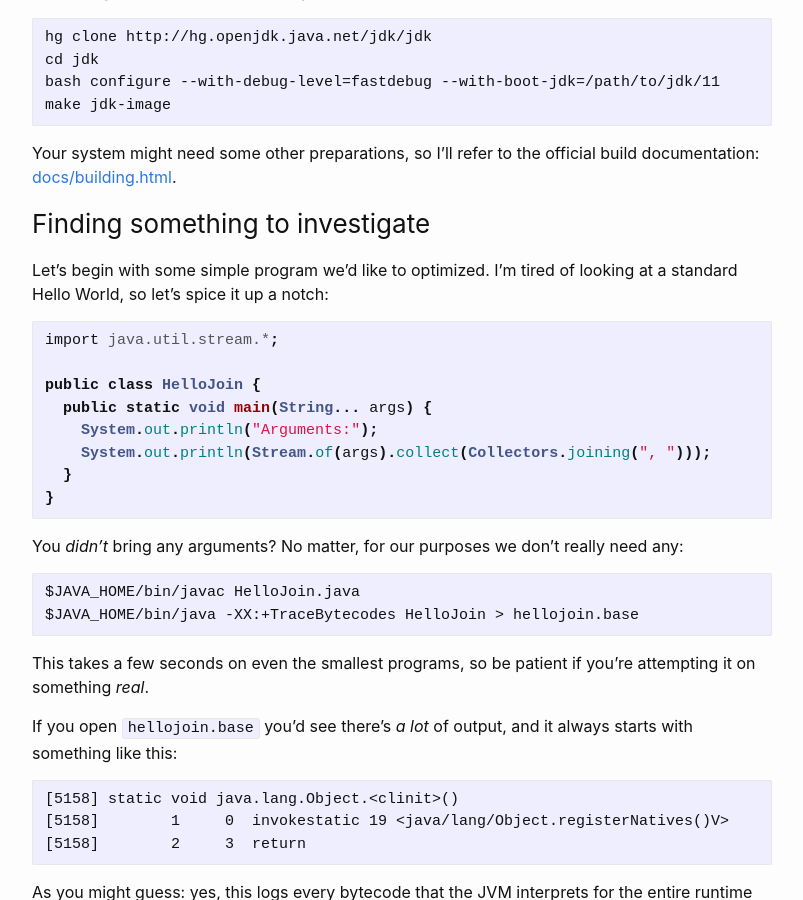
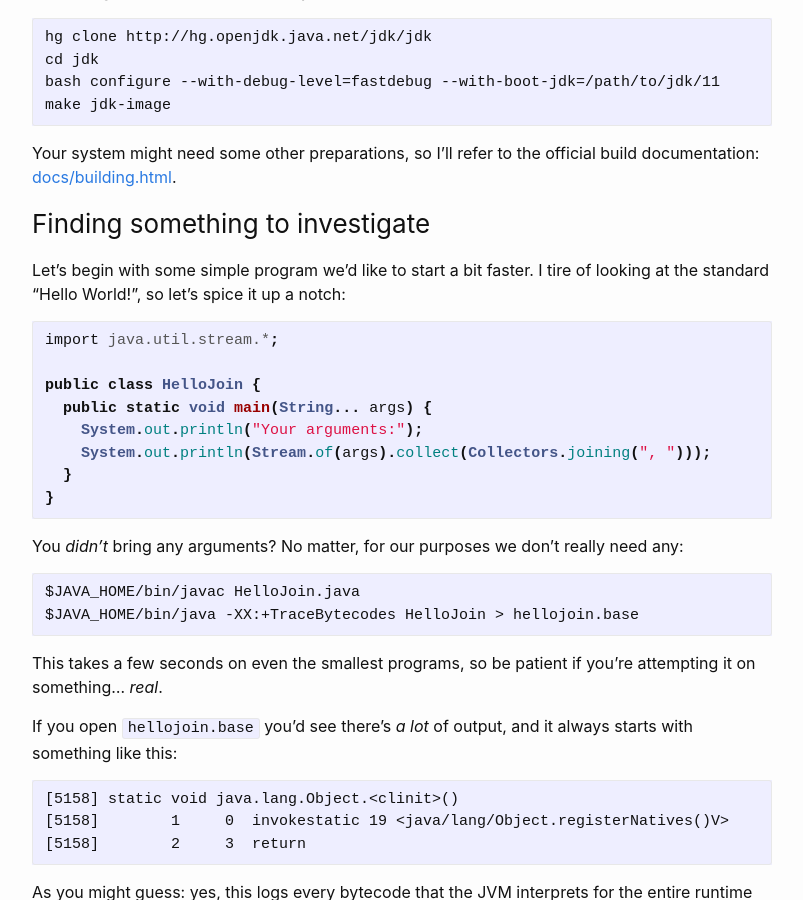
Before and after one commit to cl4es/cl4es.github.io, a Jekyll site: the page built from _posts/2018-11-23-Investigating-Startup-Using-Bytestacks.md, in a window 1280 px wide and 900 px high, scrolled down 451 px. Shown: the whole window, without its empty margins (238-1041 px from the left). Built offline with Jekyll 4.4.1, drawn with Linux system fonts in a browser that asks for light colours.

Commit message:
Finishing touches part 3

````diff
--- a/_posts/2018-11-23-Investigating-Startup-Using-Bytestacks.md
+++ b/_posts/2018-11-23-Investigating-Startup-Using-Bytestacks.md
@@ -25,14 +25,14 @@ Your system might need some other preparations, so I'll refer to the official bu
 
 ### Finding something to investigate
 
-Let's begin with some simple program we'd like to optimized. I'm tired of looking at a standard Hello World, so let's spice it up a notch:
+Let's begin with some simple program we'd like to start a bit faster. I tire of looking at the standard "Hello World!", so let's spice it up a notch:
 
 ```java
 import java.util.stream.*;
 
 public class HelloJoin {
   public static void main(String... args) {
-    System.out.println("Arguments:");
+    System.out.println("Your arguments:");
     System.out.println(Stream.of(args).collect(Collectors.joining(", ")));
   }
 }
@@ -45,7 +45,7 @@ $JAVA_HOME/bin/javac HelloJoin.java
 $JAVA_HOME/bin/java -XX:+TraceBytecodes HelloJoin > hellojoin.base
 ```
 
-This takes a few seconds on even the smallest programs, so be patient if you're attempting it on something *real*.
+This takes a few seconds on even the smallest programs, so be patient if you're attempting it on something... *real*.
 
 If you open `hellojoin.base` you'd see there's _a lot_ of output, and it always starts with something like this:
 
````
